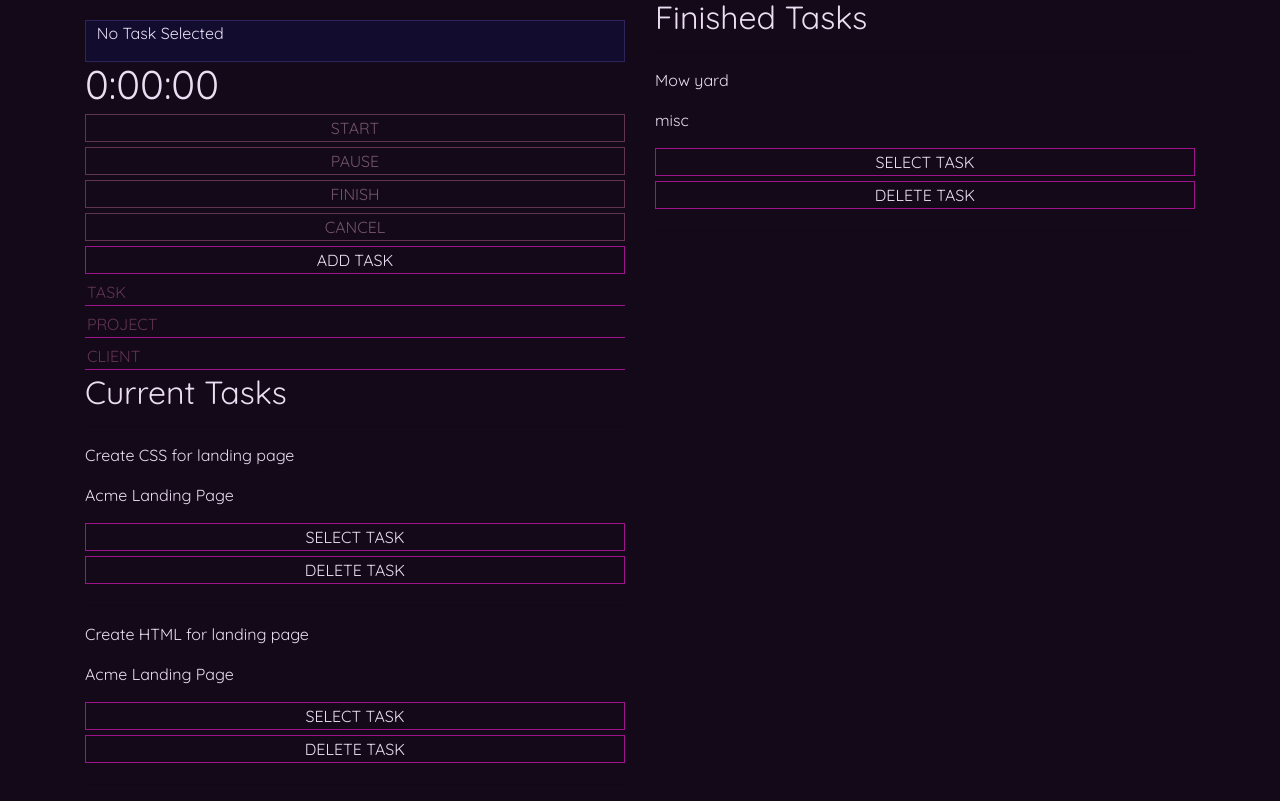
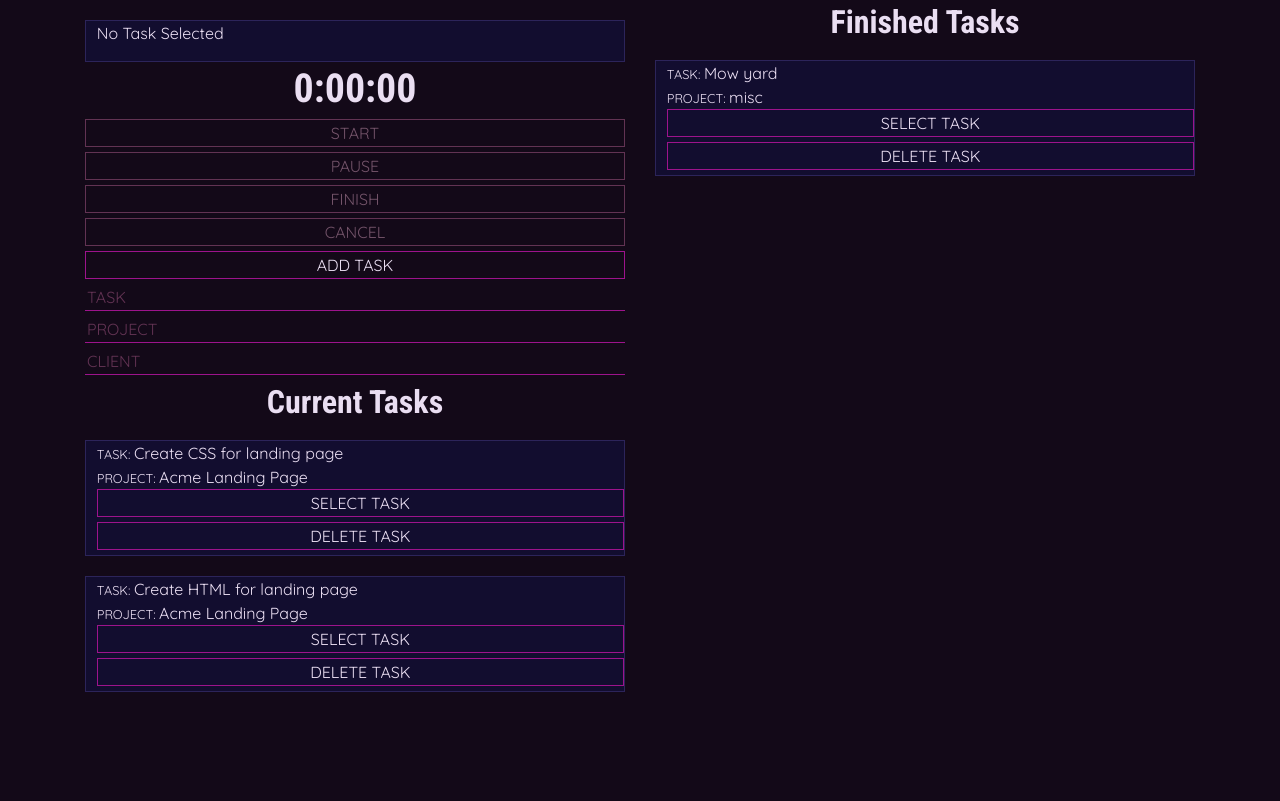
Before and after one commit to GeorgeGeeslin/timepiece, a React app: page / in a window 1280 px wide. Built offline with nearby package versions, Linux system fonts and the light colour scheme.

Commit message:
styles for current and finished tasks

```diff
--- a/scss/style.scss
+++ b/scss/style.scss
@@ -65,7 +65,9 @@ body{
 h1,
 h2 {
 	@include center;
-	font-family: $font-stack-primary;
+	font-family: $font-stack-labels;
+	text-align: center;
+	margin-top: 5px;
 }
 
 ul{
@@ -83,10 +85,6 @@ button {
 input:focus {
 	outline: none;
 }
-
-/*input:enabled {
-	outline: none;
-}*/
 
 input[type="submit"] {
 	@include inputs {
@@ -122,12 +120,11 @@ input[type="text"] {
 	@include container;
 }
 
-.timer {
-
-}
-
-.createTaskForm {
-
+.tasks {
+	@include container;
+	p {
+		margin-bottom: 0;
+	}
 }
 
 
--- a/src/components/CurrentTask.js
+++ b/src/components/CurrentTask.js
@@ -3,17 +3,15 @@ import { PropTypes } from 'prop-types';
 
 //onClick={() => props.selectTask(props.timeKey)}>
 const CurrentTask = props => (
-	<div className='currentTask'>
-
+	<div className='tasks'>
 		<div>
-			<p>{props.task}</p>
-			<p>{props.project}</p>
+			<p><span className="taskLabel">TASK: </span>{props.task}</p>
+			<p><span className="taskLabel">PROJECT: </span>{props.project}</p>
 		</div>
 		<div>
 			<button onClick={ () => props.selectTask(props.timeKey)}>Select Task</button>
 			<button onClick={ () => props.deleteTask(props.timeKey)}>Delete Task</button>
 		</div>
-		<hr/>
 	</div>
 );
 
--- a/src/components/FinishedTask.js
+++ b/src/components/FinishedTask.js
@@ -4,17 +4,16 @@ import { PropTypes } from 'prop-types';
 
 //onClick={() => props.selectTask(props.timeKey)}>
 const FinishedTask = props => (
-	<div className='currentTask'>
+	<div className='tasks'>
 
 		<div>
-			<p>{props.task}</p>
-			<p>{props.project}</p>
+			<p><span className="taskLabel">TASK: </span>{props.task}</p>
+			<p><span className="taskLabel">PROJECT: </span>{props.project}</p>
 		</div>
 		<div>
 			<button onClick={ () => props.selectTask(props.timeKey)}>Select Task</button>
 			<button onClick={ () => props.deleteTask(props.timeKey)}>Delete Task</button>
 		</div>
-		<hr/>
 	</div>
 );
 
--- a/src/containers/Timepiece.js
+++ b/src/containers/Timepiece.js
@@ -90,16 +90,14 @@ class Timepiece extends Component {
 					finishTask={finishTask}
 					pauseTask={pauseTask}/>
 				<CreateTaskForm addTask={addTask} />
-				<div className='currentTaskWrapper'>
-					<h2>Current Tasks</h2>
-					<hr />
+				<h2>Current Tasks</h2>
+				<div className='taskWrapper'>
 					{ currentTasks }
 				</div>
 				</Col>
 				<Col sm={12} md={6}>
-				<div className='finishedTaskWrapper'>
 				<h2>Finished Tasks</h2>
-				<hr />
+				<div className='taskWrapper'>
 					{ finishedTasks }
 				</div>
 				</Col>
```
Also changed, not shown: css/style.css.
